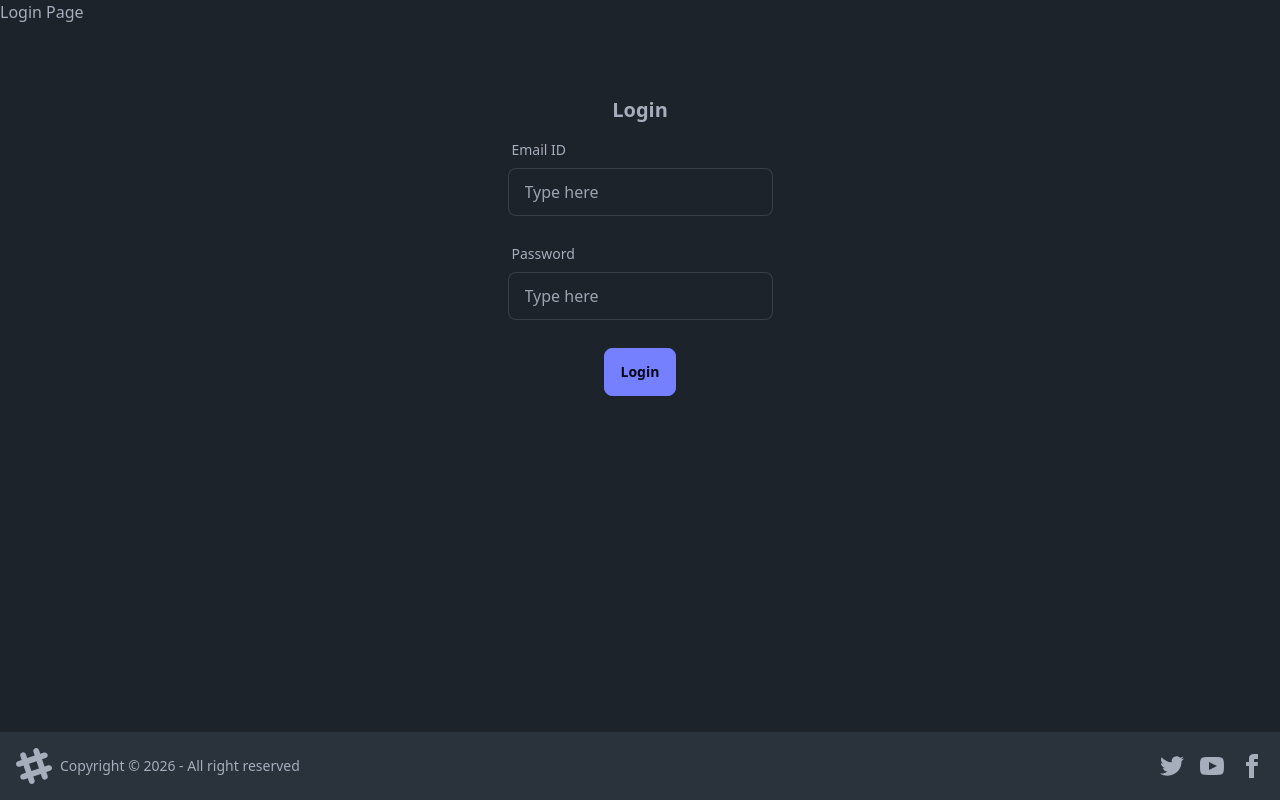
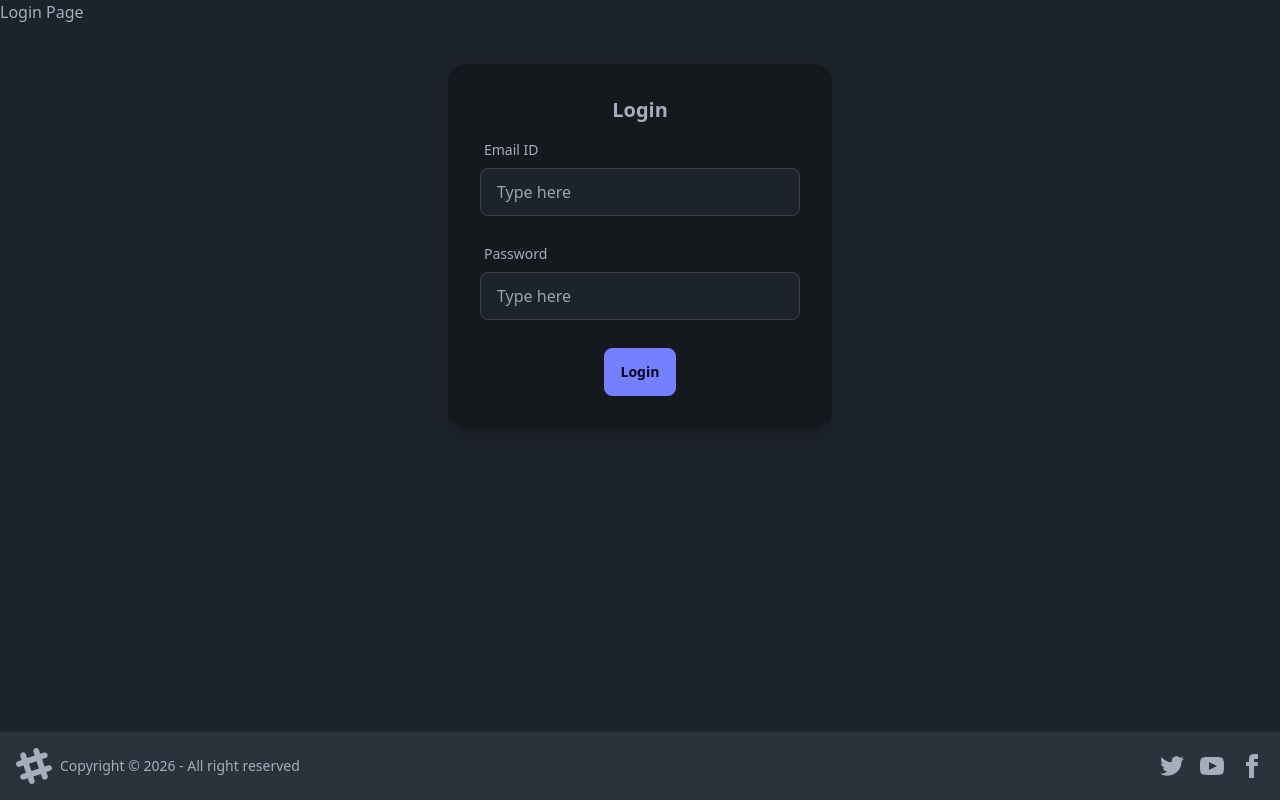
Before and after one commit to Evasaraf/devTinder-web, a React (Vite) app: page /login in a window 1280 px wide. Built offline with nearby package versions, Linux system fonts and the light colour scheme.

Commit message:
updating login file

```diff
--- a/src/Login.jsx
+++ b/src/Login.jsx
@@ -1,32 +1,46 @@
 import Footer from "./Footer";
+import { useState } from "react";
+
 const Login = () => {
+  const [emailId, setEmailId] = useState("");
+  const [password, setPassword] = useState("");
+
   return (
     <div>
       <h1>Login Page</h1>
       <div className="flex justify-center my-10">
-    <div classname= "card bg-base-300 w-96 shadow-xl">
-    < div className="card-body">
+        <div className="card bg-base-300 w-96 shadow-xl">
+          <div className="card-body">
             <h2 className="card-title justify-center">Login</h2>
             <div>
               <label className="form-control w-full max-w-xs">
                 <div className="label">
                   <span className="label-text">Email ID</span>
                 </div>
-
-      <input  type="text" placeholder="Type here" className="input input-bordered w-full max-w-xs"/>
+                <input
+                  type="text"
+                  value={emailId}
+                  placeholder="Type here"
+                  className="input input-bordered w-full max-w-xs"
+                  onChange={(e) => setEmailId(e.target.value)}
+                />
               </label>
               <label className="form-control w-full max-w-xs py-5">
                 <div className="label">
-          <span className="label-text ">Password</span>
+                  <span className="label-text">Password</span>
                 </div>
-        <input  type="text" placeholder="Type here" className="input input-bordered w-full max-w-xs "/>
+                <input
+                  type="password"
+                  value={password}
+                  placeholder="Type here"
+                  className="input input-bordered w-full max-w-xs"
+                  onChange={(e) => setPassword(e.target.value)}
+                />
               </label>
             </div>
-
             <div className="card-actions justify-center">
-      <button className="btn btn-primary ">Login</button>
+              <button className="btn btn-primary">Login</button>
             </div>
-
           </div>
         </div>
       </div>
```
Lines whose indentation alone changed are shown as unchanged.
